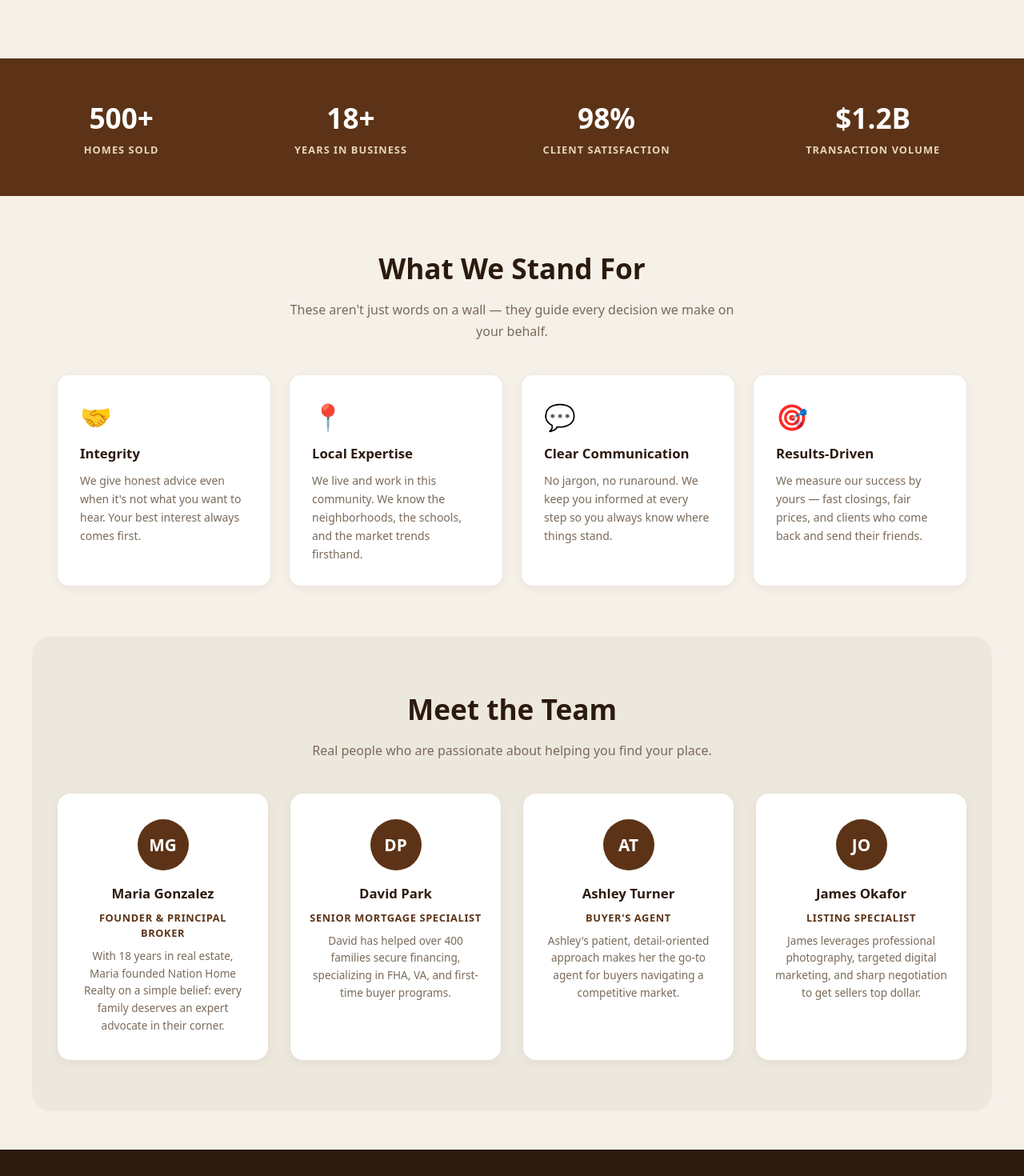
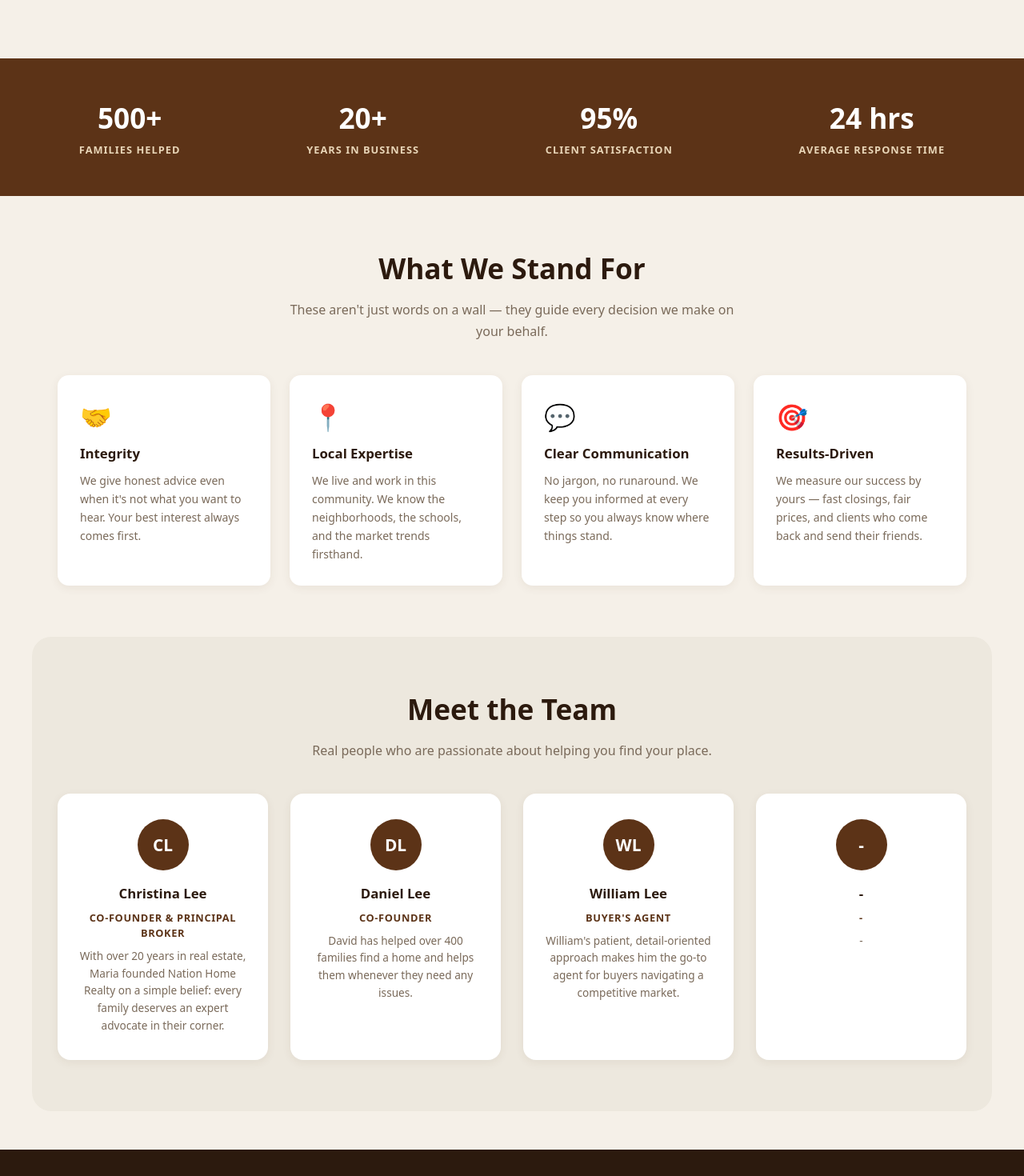
Before and after one commit to jmmyjam/Nation-Home, a React (Vite) app in the folder Frontend/: page /about in a window 1280 px wide. Shown: the part 840-2310 px from the top of the page at 80% size. Built offline with nearby package versions, Linux system fonts and the light colour scheme.

Commit message:
Change contact description and about

```diff
--- a/Frontend/src/pages/About.tsx
+++ b/Frontend/src/pages/About.tsx
@@ -3,28 +3,28 @@ import CTAButton from "../components/CTAButton";
 
 const teamMembers = [
   {
-    name: "Maria Gonzalez",
-    role: "Founder & Principal Broker",
-    bio: "With 18 years in real estate, Maria founded Nation Home Realty on a simple belief: every family deserves an expert advocate in their corner.",
-    initials: "MG",
+    name: "Christina Lee",
+    role: "Co-Founder & Principal Broker",
+    bio: "With over 20 years in real estate, Maria founded Nation Home Realty on a simple belief: every family deserves an expert advocate in their corner.",
+    initials: "CL",
   },
   {
-    name: "David Park",
-    role: "Senior Mortgage Specialist",
-    bio: "David has helped over 400 families secure financing, specializing in FHA, VA, and first-time buyer programs.",
-    initials: "DP",
+    name: "Daniel Lee",
+    role: "Co-Founder",
+    bio: "David has helped over 400 families find a home and helps them whenever they need any issues.",
+    initials: "DL",
   },
   {
-    name: "Ashley Turner",
+    name: "William Lee",
     role: "Buyer's Agent",
-    bio: "Ashley's patient, detail-oriented approach makes her the go-to agent for buyers navigating a competitive market.",
-    initials: "AT",
+    bio: "William's patient, detail-oriented approach makes him the go-to agent for buyers navigating a competitive market.",
+    initials: "WL",
   },
   {
-    name: "James Okafor",
-    role: "Listing Specialist",
-    bio: "James leverages professional photography, targeted digital marketing, and sharp negotiation to get sellers top dollar.",
-    initials: "JO",
+    name: "-",
+    role: "-",
+    bio: "-",
+    initials: "-",
   },
 ];
 
@@ -52,10 +52,10 @@ const values = [
 ];
 
 const stats = [
-  { value: "500+", label: "Homes Sold" },
-  { value: "18+", label: "Years in Business" },
-  { value: "98%", label: "Client Satisfaction" },
-  { value: "$1.2B", label: "Transaction Volume" },
+  { value: "500+", label: "Families Helped" },
+  { value: "20+", label: "Years in Business" },
+  { value: "95%", label: "Client Satisfaction" },
+  { value: "24 hrs", label: "Average Response Time" },
 ];
 
 function About() {
--- a/Frontend/src/pages/Contact.tsx
+++ b/Frontend/src/pages/Contact.tsx
@@ -89,7 +89,7 @@ function Contact() {
         <h1 style={styles.headerTitle}>Contact Us</h1>
         <p style={styles.headerSub}>
           Have questions? Ready to start? Our team typically responds within one
-          business day.
+          to two business days.
         </p>
       </section>
 
```
